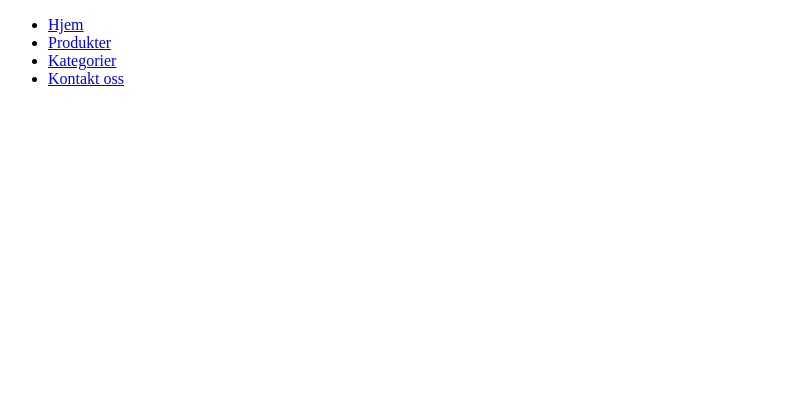
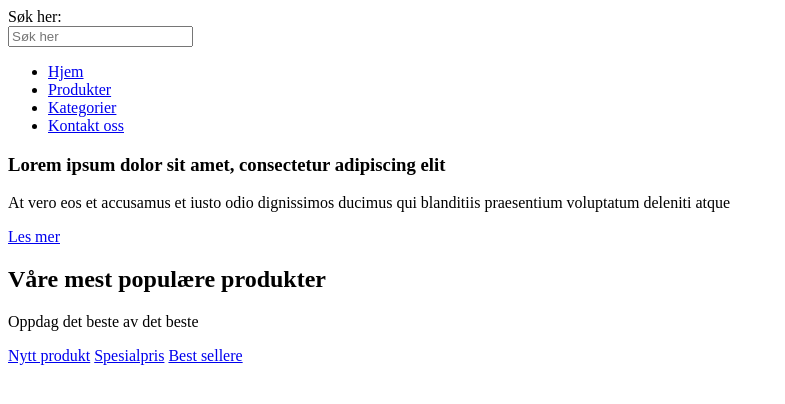
Before and after one commit to monir-debug/Eksamen-2024--WEB, a plain HTML site: page index.html in a window 1280 px wide. Shown: the whole page, without its empty margins (0-785 px from the left). Drawn offline with Linux system fonts and the light colour scheme.

Commit message:
2 nye seksjoner
Lagt til 2 nye seksjoner på forsiden

```diff
--- a/index.html
+++ b/index.html
@@ -10,6 +10,10 @@
 
 <body>
   <header>
+    <form>
+      <label for="Serch">Søk her:</label><br>
+      <input type="Text" id="Serch" placeholder="Søk her" name="Serch"><br>
+    </form>
     <nav>
       <ul>
         <li><a href="Home">Hjem</a></li>
@@ -19,6 +23,24 @@
       </ul>
     </nav>
   </header>
+
+  <section>
+    <h3>Lorem ipsum dolor sit amet, consectetur adipiscing elit</h3>
+    <p>At vero eos et accusamus et iusto odio dignissimos ducimus qui blanditiis praesentium voluptatum deleniti atque
+    </p>
+    <a href="ReadMore">Les mer</a>
+  </section>
+
+  <section>
+    <h1>Våre mest populære produkter</h1>
+    <p>Oppdag det beste av det beste</p>
+    <a href="NewProduct">Nytt produkt</a>
+    <a href="SpecialPrice">Spesialpris</a>
+    <a href="BestSellers">Best sellere</a>
+  </section>
+
+
+
 </body>
 
 </html>
```
